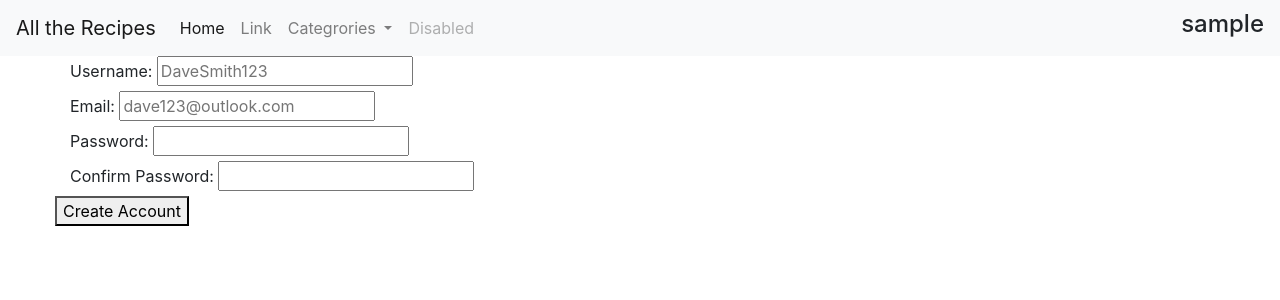
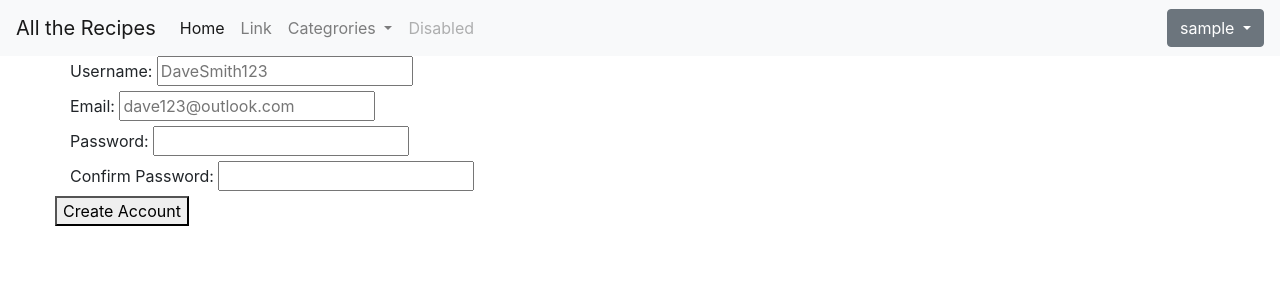
Before and after one commit to Matte-gtr/all_the_recipes, a Flask app: page /create_account in a window 1280 px wide. Shown: the top 300 px of the page. Run offline with Flask 2, Linux system fonts and the light colour scheme; the visitor is signed in with stand-in values (Sample User, id 1); some libraries are stand-ins or nearby versions.

Commit message:
change username display in navbar to dropdown link

```diff
--- a/templates/base.html
+++ b/templates/base.html
@@ -42,7 +42,16 @@
 				</li>
 			</ul>
             {% if session['username'] %}
-                <h4>{{ session['username'] }}</h4>
+                <div class="dropdown">
+                    <button class="btn btn-secondary dropdown-toggle" type="button" id="userAccountInfo" data-toggle="dropdown" aria-haspopup="true" aria-expanded="false">
+                        {{ session['username'] }}
+                    </button>
+                    <div class="dropdown-menu" aria-labelledby="dropdownMenuButton">
+                        <a class="dropdown-item" href="#">Action</a>
+                        <a class="dropdown-item" href="#">Another action</a>
+                        <a class="dropdown-item" href="#">Something else here</a>
+                    </div>
+                </div>
             {% else %}
 			    <div class="btn btn-outline-success my-2 my-sm-0"><a href="{{ url_for('user_login') }}">Login</a></div>
                 <div class="btn btn-outline-success my-2 my-sm-0"><a href="{{ url_for('create_account') }}">Create Account</a></div>
```
